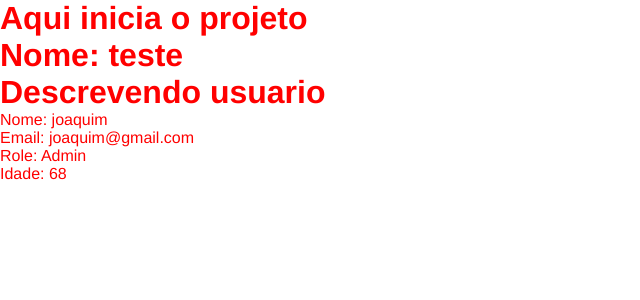
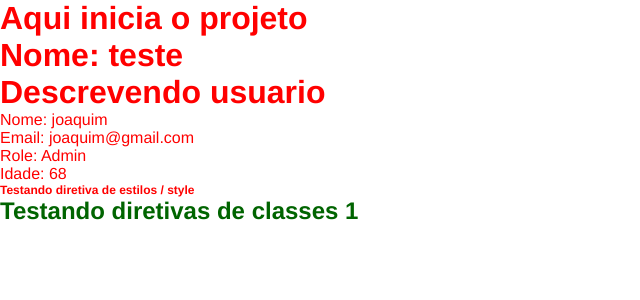
Before and after one commit to alvimlopz/CursoAngular, an Angular app: page / in a window 1280 px wide. Shown: the top 300 px of the page, without its empty margins (0-640 px from the left). Built offline with nearby package versions, Linux system fonts and the light colour scheme.

Commit message:
diretivas do angular

```diff
--- a/src/app/app.component.html
+++ b/src/app/app.component.html
@@ -1,3 +1,4 @@
 <h1>Aqui inicia o projeto</h1>
 <app-first-component></app-first-component>
 <app-parent-data [name]="userName" [userData]="userData" [idade]="idade"></app-parent-data>
+<app-directives></app-directives>
--- a/src/app/app.module.ts
+++ b/src/app/app.module.ts
@@ -5,12 +5,14 @@
 import { AppComponent } from './app.component';
 import { FirstComponentComponent } from './components/first-component/first-component.component';
 import { ParentDataComponent } from './components/parent-data/parent-data.component';
+import { DirectivesComponent } from './components/directives/directives.component';
 
 @NgModule({
   declarations: [
     AppComponent,
     FirstComponentComponent,
-    ParentDataComponent
+    ParentDataComponent,
+    DirectivesComponent
   ],
   imports: [
     BrowserModule,
--- /dev/null
+++ b/src/app/components/directives/directives.component.css
@@ -0,0 +1,7 @@
+.small-title {
+    font-size: 12 px;
+}
+
+.green-title {
+    color: darkgreen;
+}
--- /dev/null
+++ b/src/app/components/directives/directives.component.html
@@ -0,0 +1,2 @@
+<h2 [ngStyle]="{ 'font-size': '12px' }">Testando diretiva de estilos / style</h2>
+<h2 [ngClass]="classes">Testando diretivas de classes 1</h2>
--- /dev/null
+++ b/src/app/components/directives/directives.component.ts
@@ -0,0 +1,14 @@
+import { Component } from '@angular/core';
+
+@Component({
+  selector: 'app-directives',
+  templateUrl: './directives.component.html',
+  styleUrl: './directives.component.css'
+})
+export class DirectivesComponent {
+  size = 40;
+  font = 'Arial';
+  color = 'red';
+  classes = ['green-title', 'samll-title'];
+
+}
```
Also changed, not shown: 1 other file (tests, documents, lock files or other folders).
